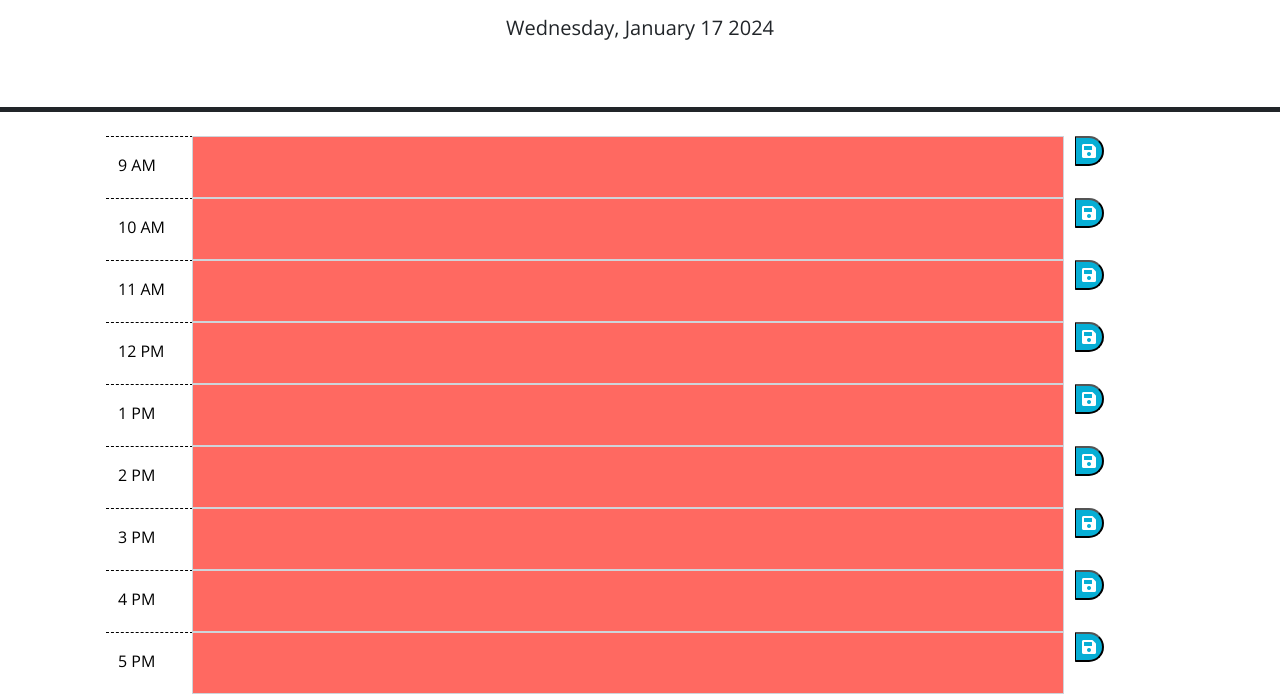
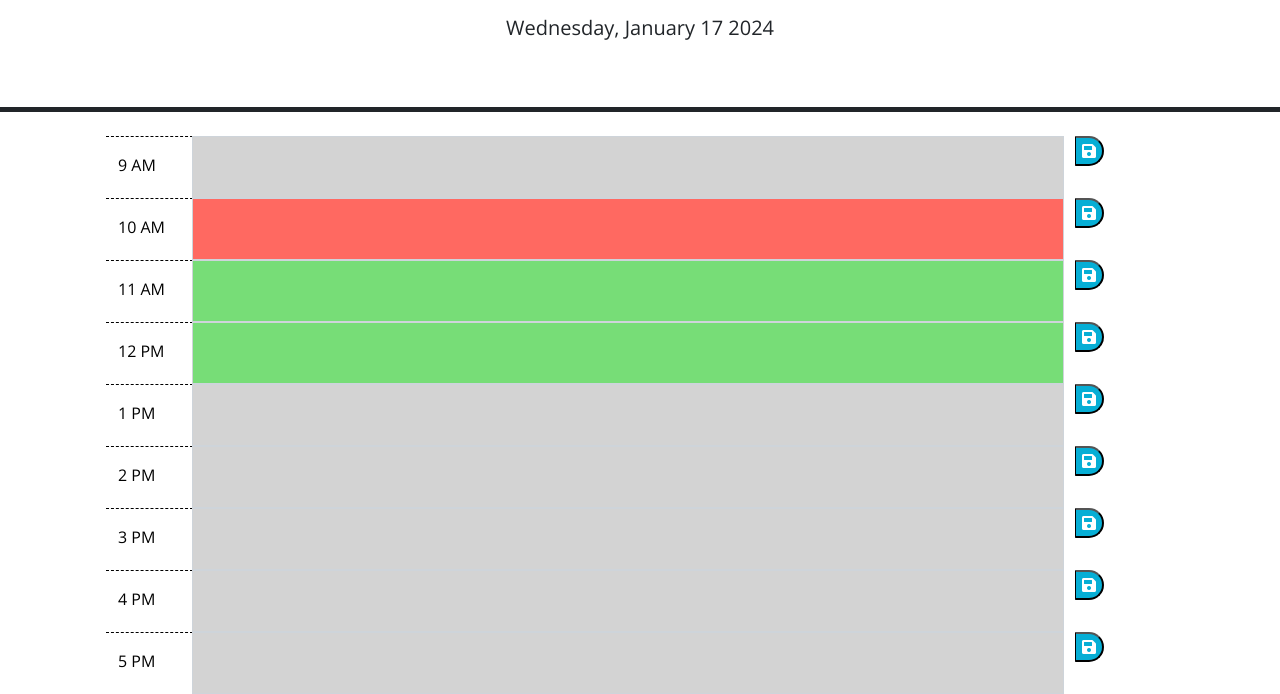
Before and after one commit to Wintino5/Scheduler_M5WJr, a plain HTML site: page index.html in a window 1280 px wide. Shown: the part 166-860 px from the top of the page. Drawn offline with nearby package versions, Linux system fonts and the light colour scheme.

Commit message:
Scheduler-Progress

```diff
--- a/Develop/index.html
+++ b/index.html
@@ -18,7 +18,7 @@
       href="https://fonts.googleapis.com/css?family=Open+Sans&display=swap"
       rel="stylesheet"
     />
-    <link rel="stylesheet" href="style.css" />
+    <link rel="stylesheet" href="./style.css" />
     <title>Work Day Scheduler</title>
   </head>
 
@@ -37,7 +37,8 @@
       integrity="sha256-iu/zLUB+QgISXBLCW/mcDi/rnf4m4uEDO0wauy76x7U="
       crossorigin="anonymous"
     ></script>
+    <script>dayjs().format()</script>
 
-    <script src="script.js"></script>
+    <script src="./script.js"></script>
   </body>
 </html>
--- a/Develop/script.js
+++ b/script.js
@@ -4,7 +4,8 @@
 
 let today = dayjs().format("dddd, MMMM D YYYY");
 
-let now = dayjs().format("H A");
+let now = dayjs().format("h A");
+console.log(now);
 
 $('#currentDay').text(today);
 
@@ -30,6 +31,7 @@ let timeSection = [
 ]
 
 $(function () {
+
   var events = JSON.parse(localStorage.getItem('workDay'));
 
   if (events) {
@@ -40,8 +42,14 @@ $(function () {
 
   timeSection.forEach(function(timeBlock, index) {
     let timeLabel = timeBlock.time;
-    let blockColor = colorRow(timeLabel);
+    // console.log(timeLabel);
+    let timeNumber = timeLabel.substring(0, 2);
+    let blockNumber = now.substring(0, 2);
+    console.log(blockNumber);
+    // console.log(timeNumber);
+    let blockColor = colorRow(timeNumber, blockNumber);
 
+    // console.log(blockColor);
 
     let row =
           '<div class ="time-block" id="' +
@@ -57,12 +65,14 @@ $(function () {
           $(".container-lg").append(row);
         });
 
-        function colorRow(time) {
-    let doNow = dayjs(now, 'H A');
-    let doEntry = dayjs(time, 'H A');
-    if (doNow.isBefore(doEntry) === true) {
+  function colorRow(time, now) {
+    let doNow = dayjs(now, 'h A');
+    let doEntry = dayjs(time, 'h A');
+    console.log("doNow", doNow);
+      console.log("doEntry", doEntry);
+    if (doNow.isBefore(doEntry)) {
       return "future"
-    } else if (doNow.isAfter(doEntry) === true ) {
+    } else if (doNow.isAfter(doEntry)) {
       return "past";
     } else {
       return "present";
```
Also changed, not shown: style.css (renamed from Develop/style.css). Lines whose indentation alone changed are shown as unchanged.
